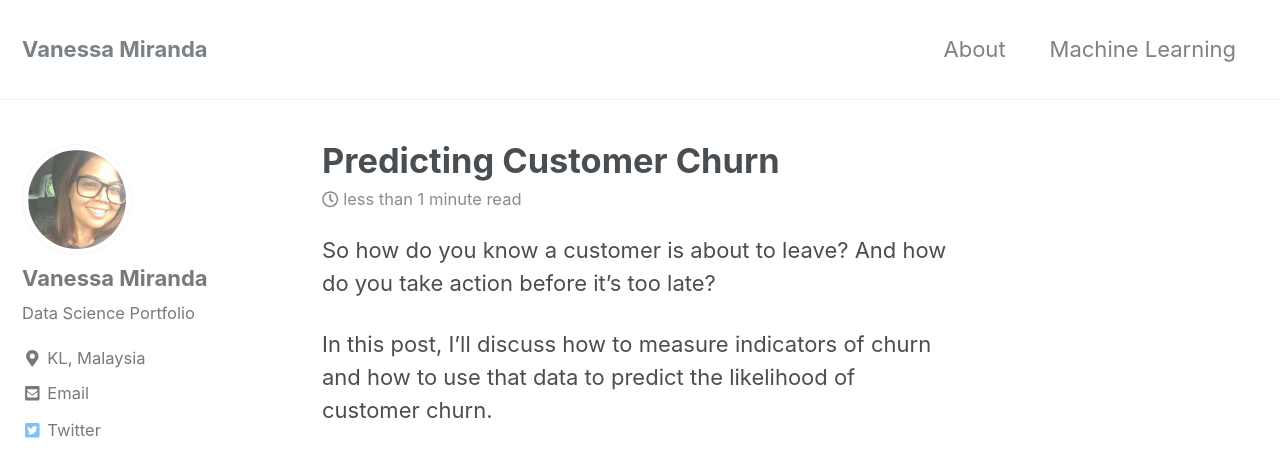
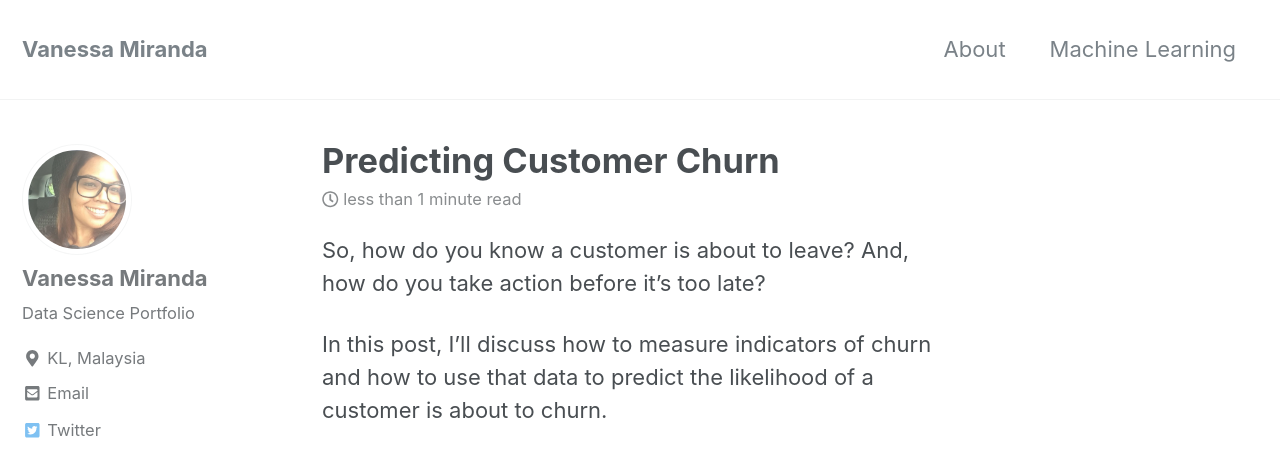
Before and after one commit to vanessamiranda/vanessamiranda.github.io, a Jekyll site: the page built from _posts/2019-08-19-Predicting_Customer_Churn.md, in a window 1280 px wide and 900 px high, cut to the strip 0-452 px from the top of the window. Built offline with Jekyll 4.4.1, drawn with Linux system fonts in a browser that asks for light colours; nearby versions of some CDN libraries; some of the changed text lies outside the part shown.

Commit message:
update page post

```diff
--- a/_posts/2019-08-19-Predicting_Customer_Churn.md
+++ b/_posts/2019-08-19-Predicting_Customer_Churn.md
@@ -5,9 +5,9 @@
 author_profile: true
 ---
 
-So how do you know a customer is about to leave? And how do you take action before it’s too late?
+So, how do you know a customer is about to leave? And, how do you take action before it’s too late?
 
-In this post, I’ll discuss how to measure indicators of churn and how to use that data to predict the likelihood of customer churn.
+In this post, I’ll discuss how to measure indicators of churn and how to use that data to predict the likelihood of a customer is about to churn.
 
 
 <iframe frameborder="no" border="0" marginwidth="0" marginheight="0" width="1140px" height="36768.4px" scrolling="no" src="/_pages/2019-08-19-Predicting_Customer_Churn.html"></iframe>
```
